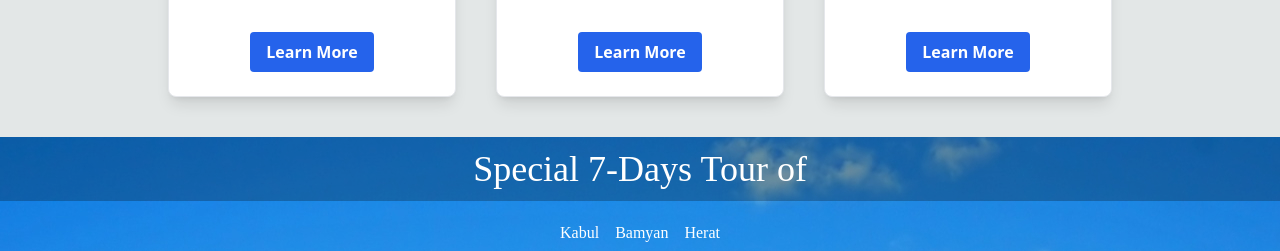
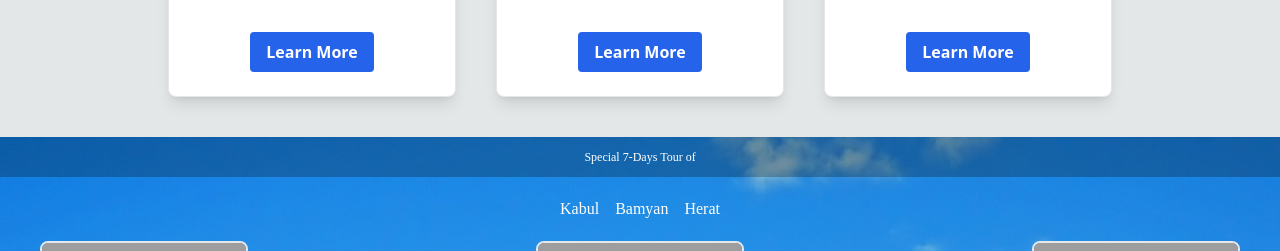
Before and after one commit to AzizRahmanZiar/Visit-afghanistan, a React (Vite) app: page / in a window 1280 px wide. Shown: the part 1060-1311 px from the top of the page. Built offline with nearby package versions, Linux system fonts and the light colour scheme; grey boxes are pictures that could not be loaded; a web font is replaced by a local one.

Commit message:
text size changed

```diff
--- a/src/components/ImageContainer.jsx
+++ b/src/components/ImageContainer.jsx
@@ -4,7 +4,7 @@ import ImgaeCard from '../collection/ImgaeCard';
 function ImageContainer() {
   return (
     <div className='bg-[url("/imgs/manzira.jpg")] bg-center pb-10 flex flex-col gap-5 items-center justify-center w-screen'>
-      <p className='font-freestyle flex flex-col gap-5 w-full py-3 bg-black bg-opacity-25 z-10 items-center justify-center text-4xl text-white'>
+      <p className='font-freestyle xsm:text-xs flex flex-col gap-5 w-full py-3 bg-black bg-opacity-25 z-10 items-center justify-center text-4xl text-white'>
         Special 7-Days Tour of
       </p>
 
```
